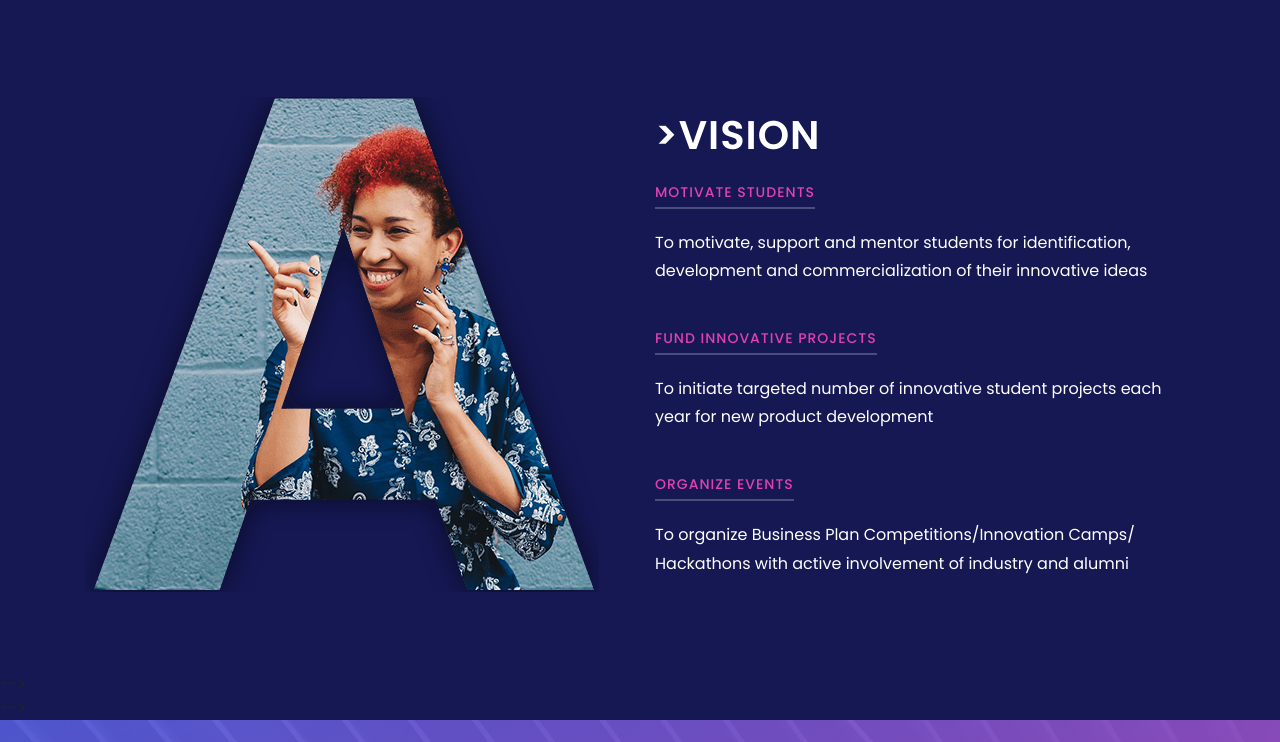
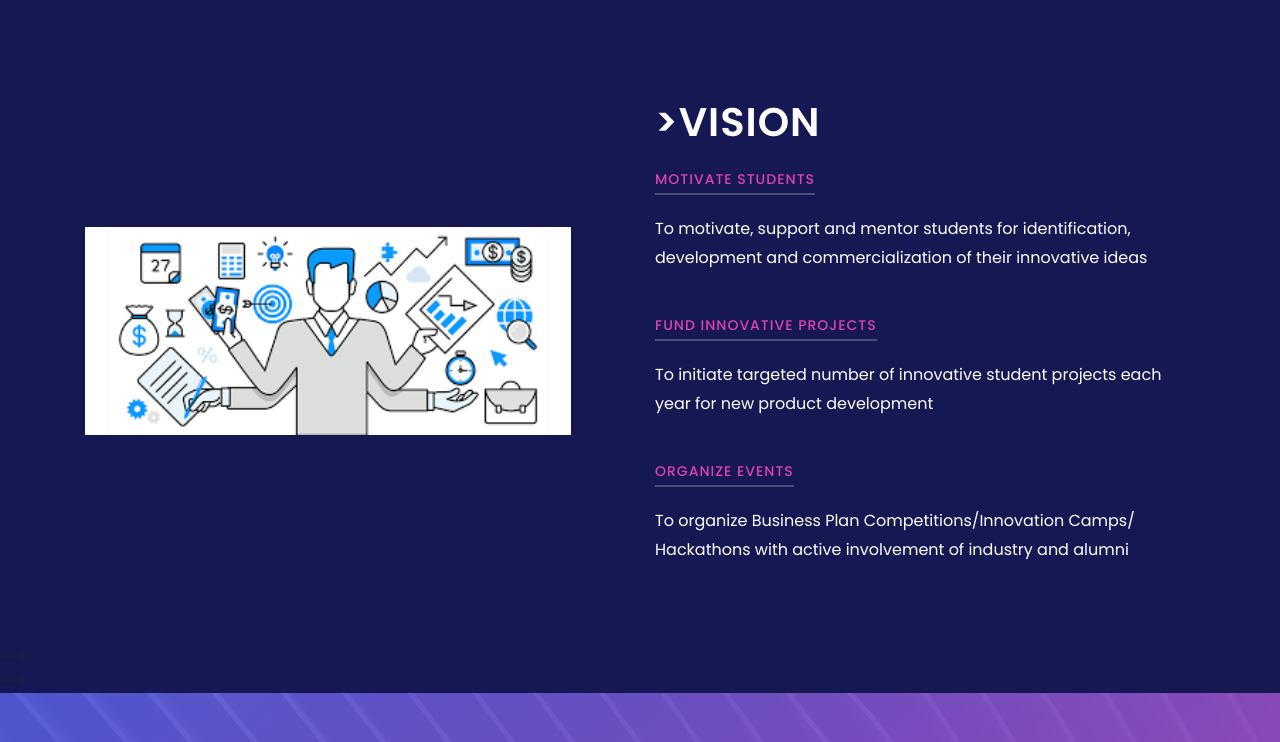
Before and after one commit to orichamaru/NewGenIEDC, a website: page index.html in a window 1280 px wide. Shown: the part 1565-2307 px from the top of the page. Drawn offline with Linux system fonts and the light colour scheme.

Commit message:
Add logos

```diff
--- a/index.html
+++ b/index.html
@@ -183,7 +183,7 @@
                     <!-- About Thumb -->
                     <div class="col-12 col-md-6">
                             <div class="about-thumb mb-80 wow fadeInUp" data-wow-delay="300ms">
-                                <img src="img/bg-img/2.png" alt="">
+                                <img src="img/bg-img/222.png" alt="" width="90%">
                             </div>
                         </div>
 
```
Also changed, not shown: img/bg-img/222.png (added), img/core-img/222.png (added).
